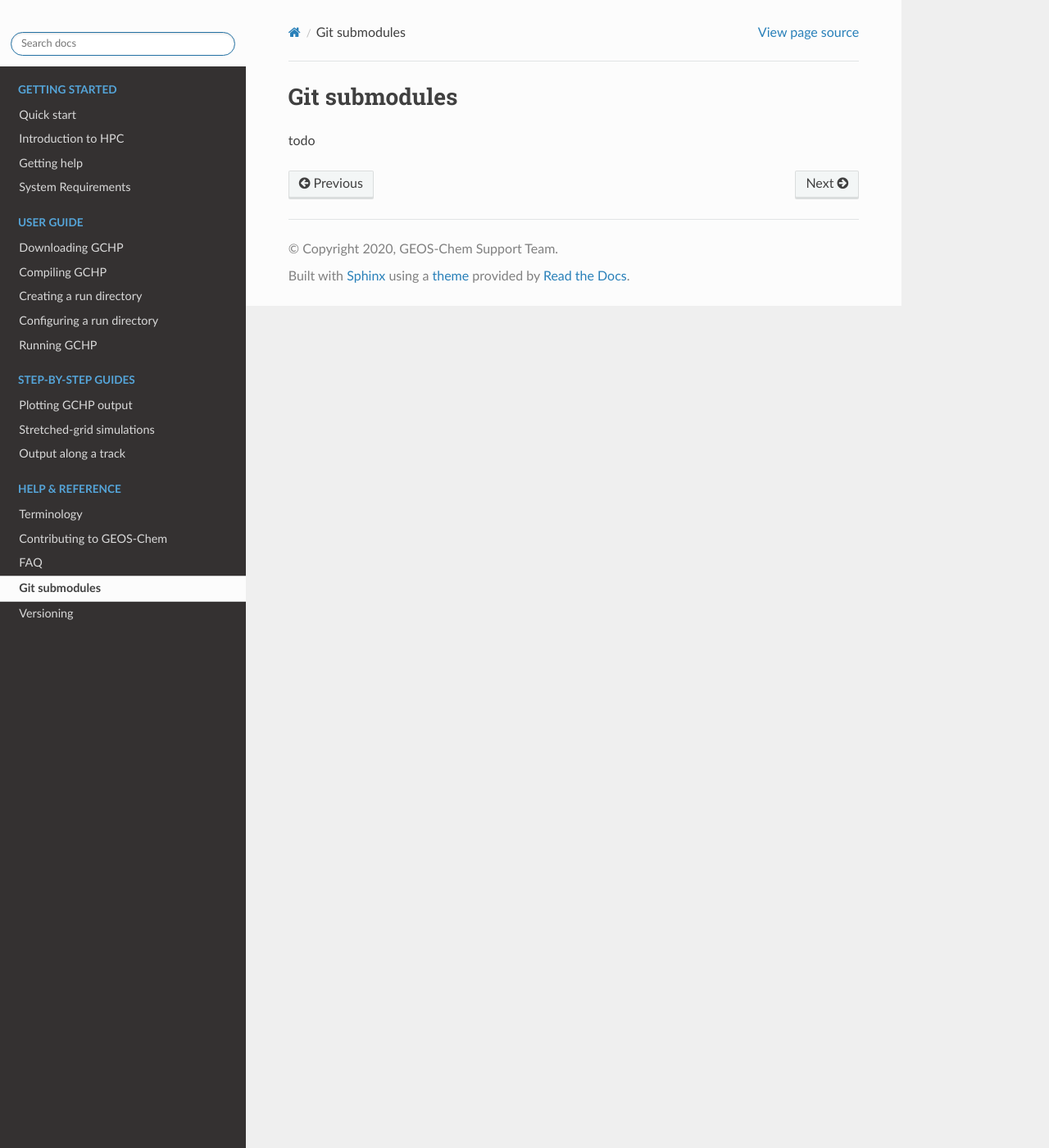
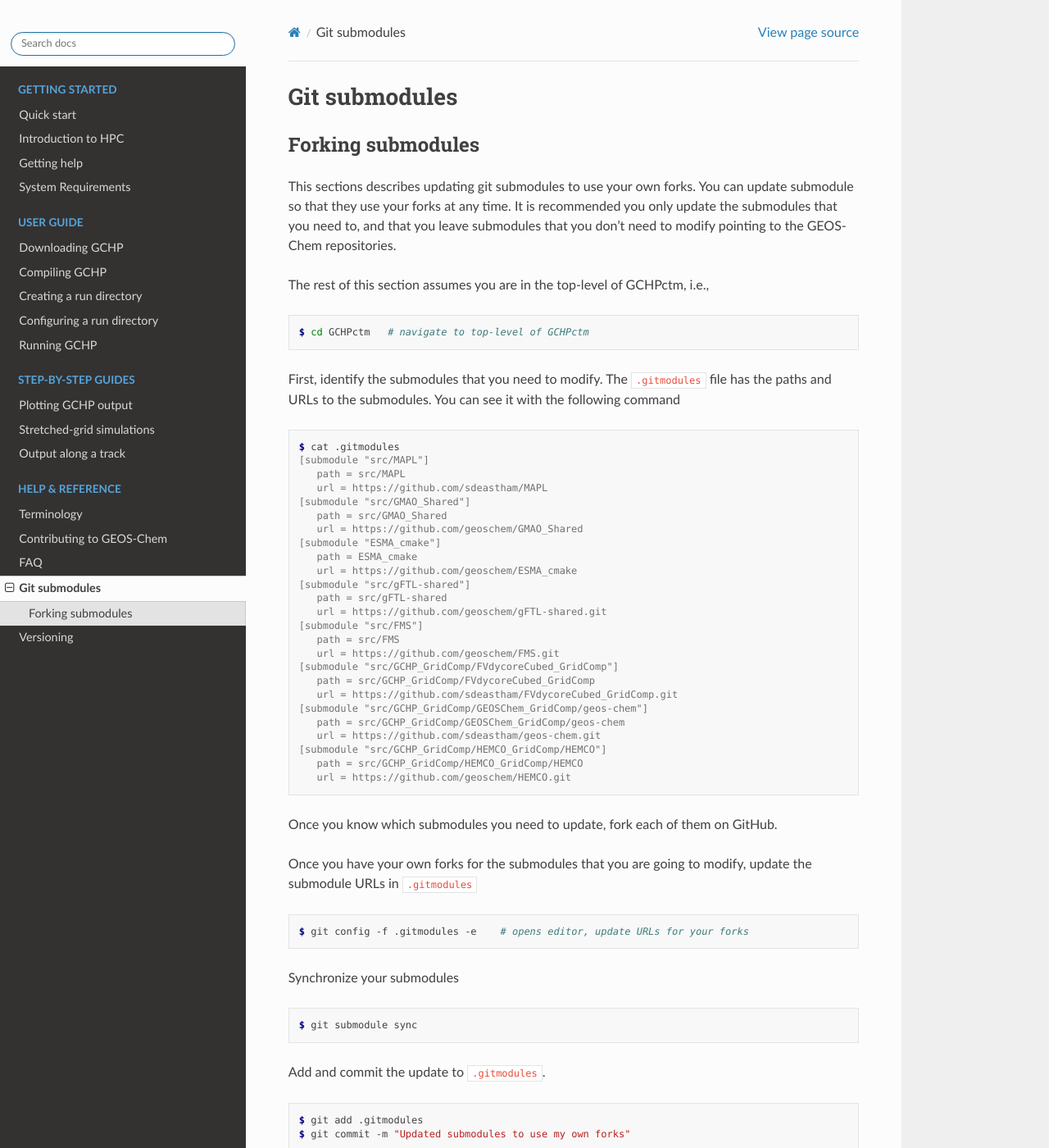
Before and after one commit to geoschem/GCHP, a Sphinx documentation site: the page built from docs/source/reference/git-submodules.rst, in a window 1280 px wide and 1400 px high. Shown: the whole window at 82% size. Built offline with Sphinx 7.4.7 and the Read the Docs theme 2.0.0, drawn with Linux system fonts in a browser that asks for light colours; pages that are not in the unit, such as notebooks, are missing from menus; some of the changed text lies outside the part shown.

Commit message:
added instructions for forking submodules

```diff
--- a/docs/source/reference/git-submodules.rst
+++ b/docs/source/reference/git-submodules.rst
@@ -3,4 +3,74 @@
 Git submodules
 ==============
 
-todo
+
+Forking submodules
+------------------
+
+This sections describes updating git submodules to use your own forks. You can
+update submodule so that they use your forks at any time. It is recommended you
+only update the submodules that you need to, and that you leave submodules that
+you don't need to modify pointing to the GEOS-Chem repositories.
+
+The rest of this section assumes you are in the top-level of GCHPctm, i.e.,
+
+.. code-block:: console
+
+   $ cd GCHPctm   # navigate to top-level of GCHPctm
+
+First, identify the submodules that you need to modify. The :file:`.gitmodules`
+file has the paths and URLs to the submodules. You can see it with the following
+command
+
+.. code-block:: console
+
+   $ cat .gitmodules
+   [submodule "src/MAPL"]
+      path = src/MAPL
+      url = https://github.com/sdeastham/MAPL
+   [submodule "src/GMAO_Shared"]
+      path = src/GMAO_Shared
+      url = https://github.com/geoschem/GMAO_Shared
+   [submodule "ESMA_cmake"]
+      path = ESMA_cmake
+      url = https://github.com/geoschem/ESMA_cmake
+   [submodule "src/gFTL-shared"]
+      path = src/gFTL-shared
+      url = https://github.com/geoschem/gFTL-shared.git
+   [submodule "src/FMS"]
+      path = src/FMS
+      url = https://github.com/geoschem/FMS.git
+   [submodule "src/GCHP_GridComp/FVdycoreCubed_GridComp"]
+      path = src/GCHP_GridComp/FVdycoreCubed_GridComp
+      url = https://github.com/sdeastham/FVdycoreCubed_GridComp.git
+   [submodule "src/GCHP_GridComp/GEOSChem_GridComp/geos-chem"]
+      path = src/GCHP_GridComp/GEOSChem_GridComp/geos-chem
+      url = https://github.com/sdeastham/geos-chem.git
+   [submodule "src/GCHP_GridComp/HEMCO_GridComp/HEMCO"]
+      path = src/GCHP_GridComp/HEMCO_GridComp/HEMCO
+      url = https://github.com/geoschem/HEMCO.git
+
+Once you know which submodules you need to update, fork each of them on GitHub.
+
+Once you have your own forks for the submodules that you are going to modify, update
+the submodule URLs in :file:`.gitmodules`
+
+.. code-block:: console
+
+   $ git config -f .gitmodules -e    # opens editor, update URLs for your forks
+
+Synchronize your submodules
+
+.. code-block:: console
+
+   $ git submodule sync
+
+Add and commit the update to :file:`.gitmodules`.
+
+.. code-block:: console
+
+   $ git add .gitmodules
+   $ git commit -m "Updated submodules to use my own forks"
+
+Now, when you push to your GCHPctm fork, you should see the submodules point to your
+submodule forks.
```
Also changed, not shown: docs/source/step-by-step/satellite-overpass.rst (+6 -2 lines).
